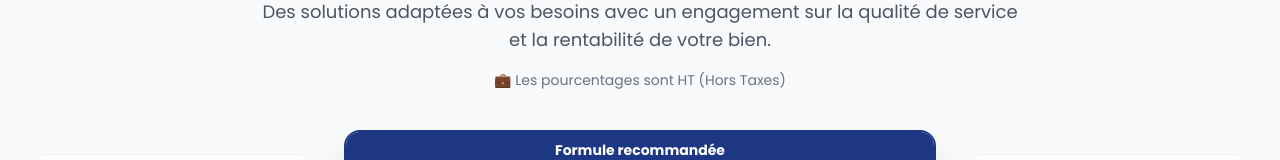
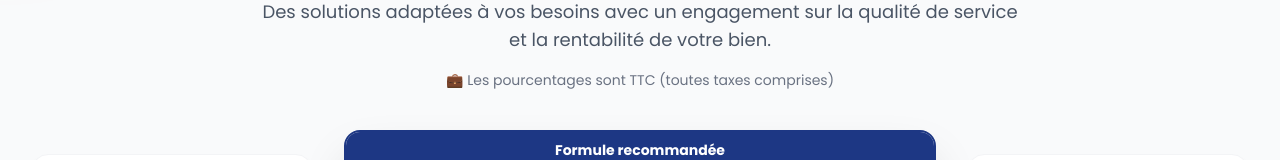
Before and after one commit to AlexandreDuro/driing, a Next.js app: page /tarifs in a window 1280 px wide. Shown: the part 234-394 px from the top of the page. Built offline with nearby package versions, Linux system fonts and the light colour scheme.

Commit message:
Update page.tsx
edit tva

```diff
--- a/src/app/tarifs/page.tsx
+++ b/src/app/tarifs/page.tsx
@@ -21,7 +21,7 @@ export default function Tarifs() {
             <p className="text-lg text-gray-600 max-w-3xl mx-auto">
               Des solutions adaptées à vos besoins avec un engagement sur la qualité de service et la rentabilité de votre bien.
             </p>
-            <p className="text-sm text-gray-500 mt-4">💼 Les pourcentages sont HT (Hors Taxes)</p>
+            <p className="text-sm text-gray-500 mt-4">💼 Les pourcentages sont TTC (toutes taxes comprises)</p>
           </div>
 
           <div className="grid grid-cols-1 lg:grid-cols-4 gap-8 max-w-7xl mx-auto">
@@ -88,7 +88,7 @@ export default function Tarifs() {
                 </div>
                 <h2 className="text-2xl font-bold text-gray-900 mb-1">Pack Sérénité</h2>
                 <div className="text-3xl font-bold text-[color:var(--primary)] mb-4">
-                  20% <span className="text-sm font-normal text-gray-500">du CA Net</span>
+                  24% <span className="text-sm font-normal text-gray-500">du CA Net</span>
                 </div>
                 <p className="text-gray-600 text-sm mb-4">
                   Une gestion optimisée avec un accompagnement complet et plusieurs durées d&apos;engagement
@@ -236,7 +236,7 @@ export default function Tarifs() {
                 </div>
                 <h2 className="text-2xl font-bold text-gray-900 mb-1">Pack Privilège</h2>
                 <div className="text-3xl font-bold text-[color:var(--primary)] mb-4">
-                  25% <span className="text-sm font-normal text-gray-500">du CA Net</span>
+                  30% <span className="text-sm font-normal text-gray-500">du CA Net</span>
                 </div>
                 <p className="text-gray-600 text-sm mb-4">
                   Notre formule premium pour une prise en charge totale avec tous les services inclus
```
